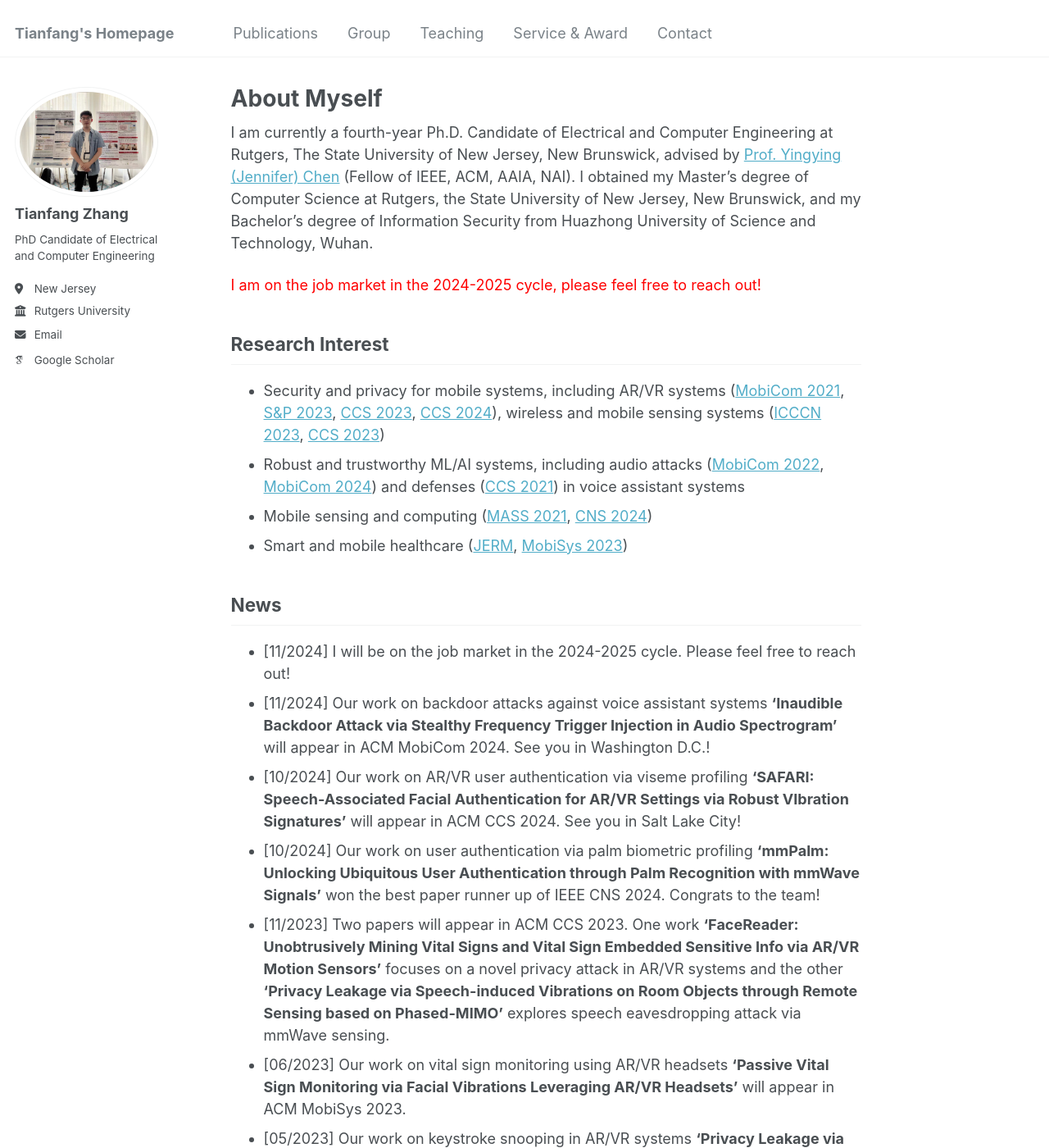
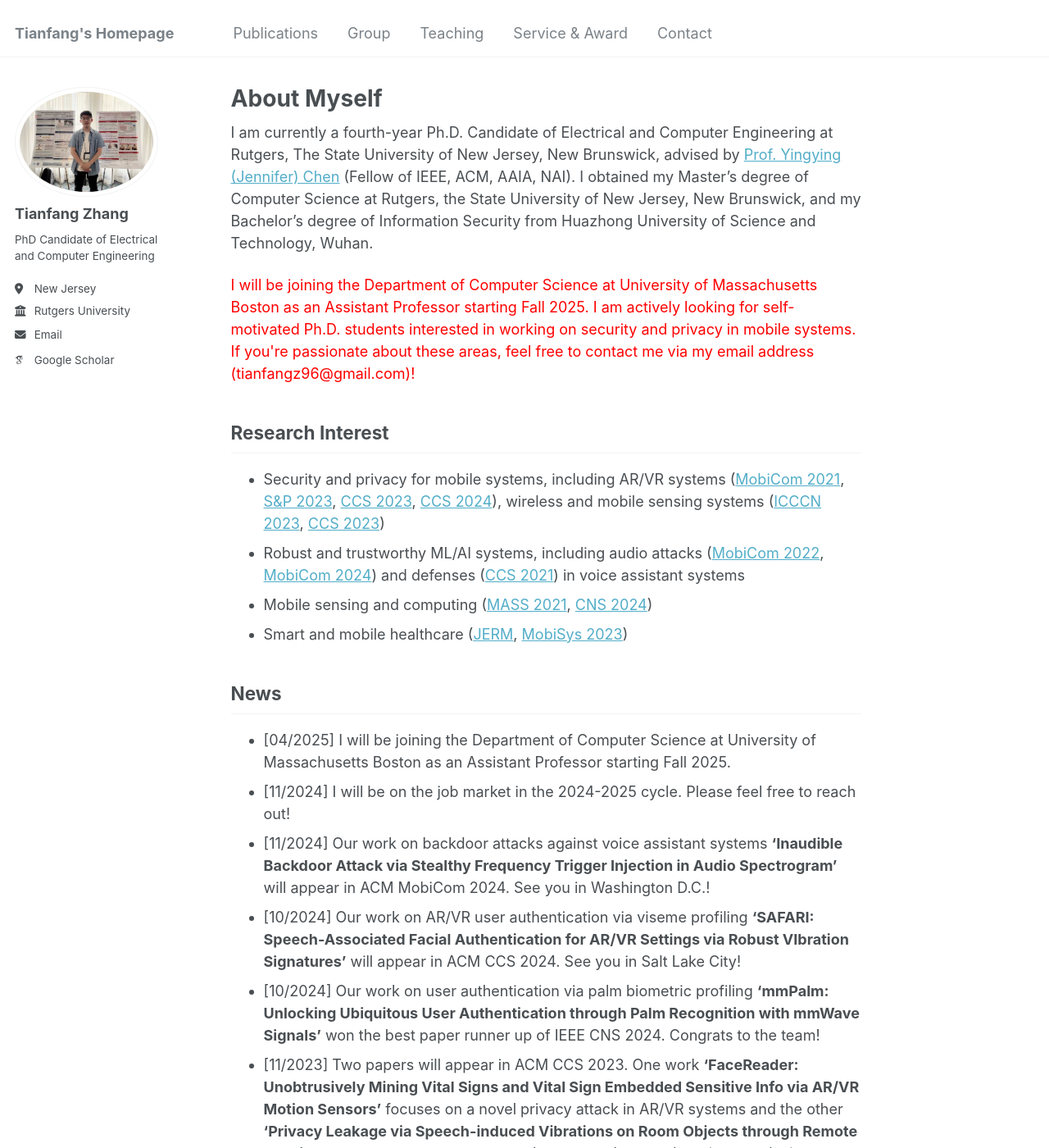
Before and after one commit to tianfang96/tianfang96.github.io, a Jekyll site: the page built from _pages/about.md, in a window 1280 px wide and 1400 px high. Shown: the whole window at 82% size. Built offline with Jekyll 4.4.1, drawn with Linux system fonts in a browser that asks for light colours; some web fonts are replaced.

Commit message:
Update about.md

```diff
--- a/_pages/about.md
+++ b/_pages/about.md
@@ -8,7 +8,7 @@ redirect_from:
 ---
 I am currently a fourth-year Ph.D. Candidate of Electrical and Computer Engineering at Rutgers, The State University of New Jersey, New Brunswick, advised by [Prof. Yingying (Jennifer) Chen](https://www.winlab.rutgers.edu/~yychen/) (Fellow of IEEE, ACM, AAIA, NAI). I obtained my Master's degree of Computer Science at Rutgers, the State University of New Jersey, New Brunswick, and my Bachelor's degree of Information Security from Huazhong University of Science and Technology, Wuhan.
 
-<font color='red'> I am on the job market in the 2024-2025 cycle, please feel free to reach out! </font>
+<font color='red'> I will be joining the Department of Computer Science at University of Massachusetts Boston as an Assistant Professor starting Fall 2025. I am actively looking for self-motivated Ph.D. students interested in working on security and privacy in mobile systems. If you're passionate about these areas, feel free to contact me via my email address (tianfangz96@gmail.com)! </font>
 
 Research Interest
 ----------
@@ -19,6 +19,7 @@ Research Interest
 
 News
 ----------
+- [04/2025] I will be joining the Department of Computer Science at University of Massachusetts Boston as an Assistant Professor starting Fall 2025.
 - [11/2024] I will be on the job market in the 2024-2025 cycle. Please feel free to reach out!
 - [11/2024] Our work on backdoor attacks against voice assistant systems **'Inaudible Backdoor Attack via Stealthy Frequency Trigger Injection in Audio Spectrogram'** will appear in ACM MobiCom 2024. See you in Washington D.C.!
 - [10/2024] Our work on AR/VR user authentication via viseme profiling **'SAFARI: Speech-Associated Facial Authentication for AR/VR Settings via Robust VIbration Signatures'** will appear in ACM CCS 2024. See you in Salt Lake City!
```
